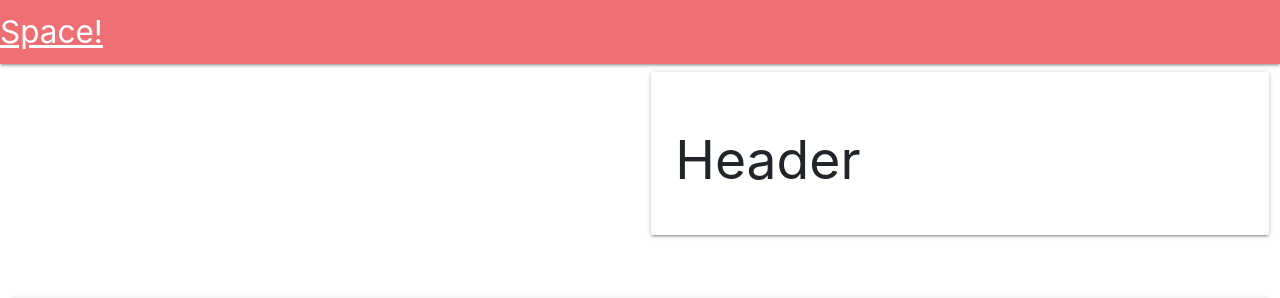
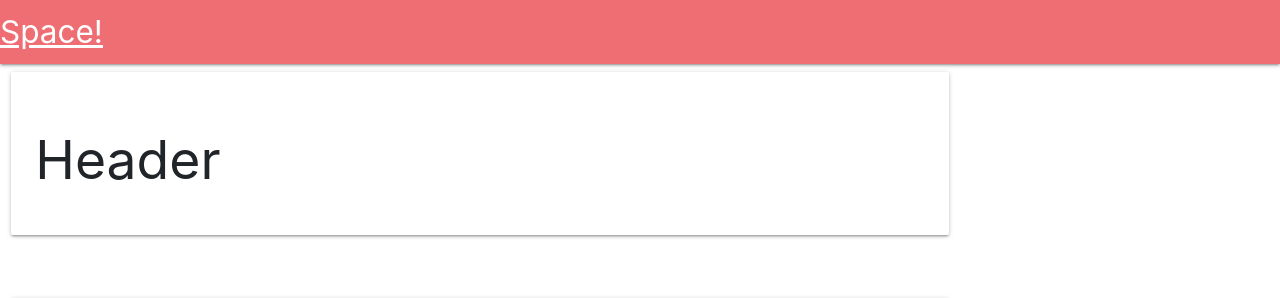
Before and after one commit to nyopko/ThirdProject, a React (Create React App) app in the folder client/: page / in a window 1280 px wide. Shown: the top 298 px of the page. Built offline with nearby package versions, Linux system fonts and the light colour scheme.

Commit message:
Fixed spacing error in header

```diff
--- a/client/src/components/Header/index.js
+++ b/client/src/components/Header/index.js
@@ -5,7 +5,6 @@ function Header() {
   return (
     <div class="main">
     <div class="row">
-        <div class="col m1 hide-on-small-only"></div>
         <div class="col s12 m9">
             <div class="row">
                 <div class="col s12">
--- a/client/src/components/Wrapper/style.css
+++ b/client/src/components/Wrapper/style.css
@@ -0,0 +1,3 @@
+.bodyWrapper{
+    width: 75%;
+}
```
